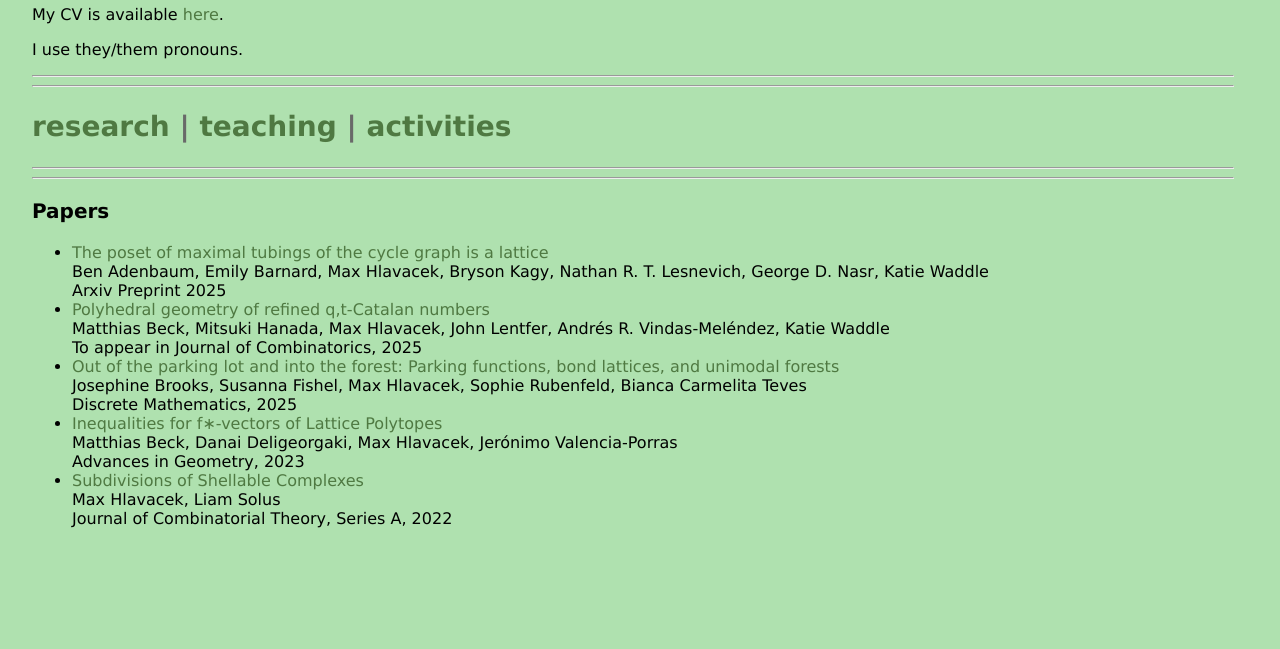
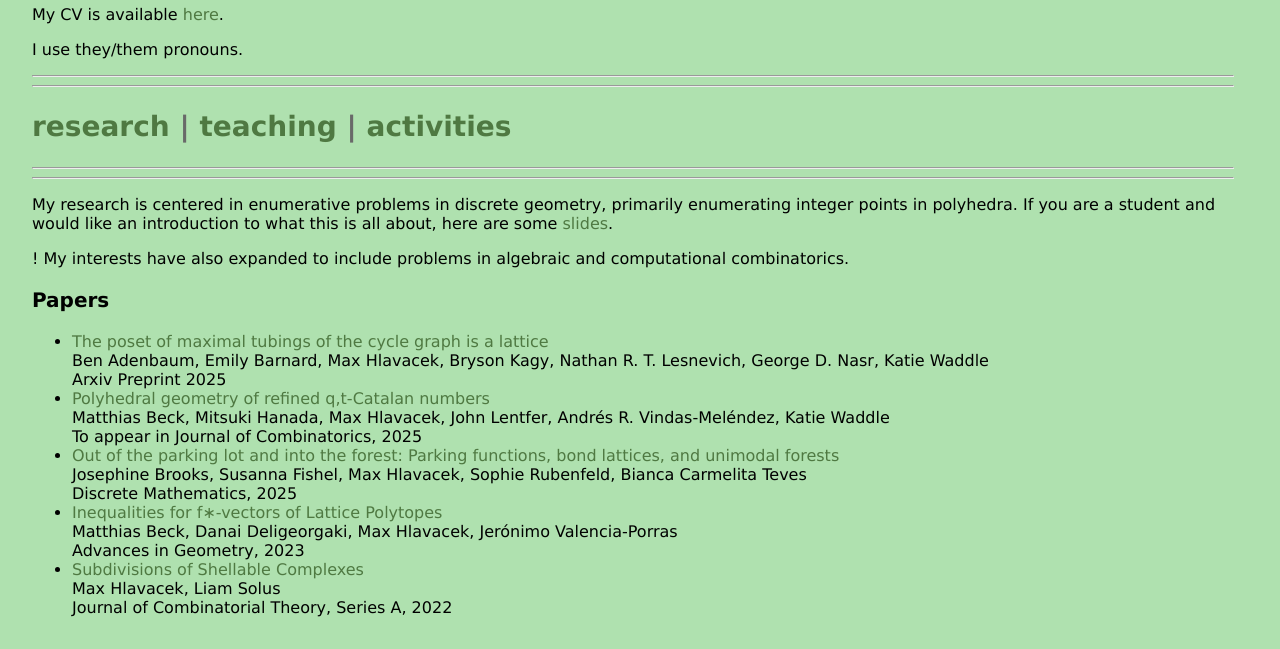
Before and after one commit to maxhlav/maxhlav.github.io, a plain HTML site: page research.html in a window 1280 px wide. Shown: the part 279-928 px from the top of the page. Before the commit the page ends 839 px from the top, so only its background shows below. Drawn offline with Linux system fonts and the light colour scheme.

Commit message:
Fix research description and clean up markup
Corrected a sentence structure and removed an extraneous character.

```diff
--- a/research.html
+++ b/research.html
@@ -32,7 +32,7 @@ office: Estella 2339<br/>
 <h2 style="color:dimgrey"><a href="research.html">research</a> | <a href="teaching.html">teaching</a> | <a href="activities.html">activities</a> </h2>
 
 <hr width="100%"/><hr width="100%"/>
-
+<p>My research is centered in enumerative problems in discrete geometry, primarily enumerating integer points in polyhedra. If you are a student and would like an introduction to what this is all about, here are some <a href="invitation_to_ehrhart_theory.pdf">slides</a>.</p>!  My interests have also expanded to include problems in algebraic and computational combinatorics.</p>
 <h3>Papers</h3>
 <ul>
   <li><a href="https://arxiv.org/abs/2510.09429">The poset of maximal tubings of the cycle graph is a lattice</a> </br> Ben Adenbaum, Emily Barnard, Max Hlavacek, Bryson Kagy, Nathan R. T. Lesnevich, George D. Nasr, Katie Waddle </br> Arxiv Preprint 2025</li>
```
